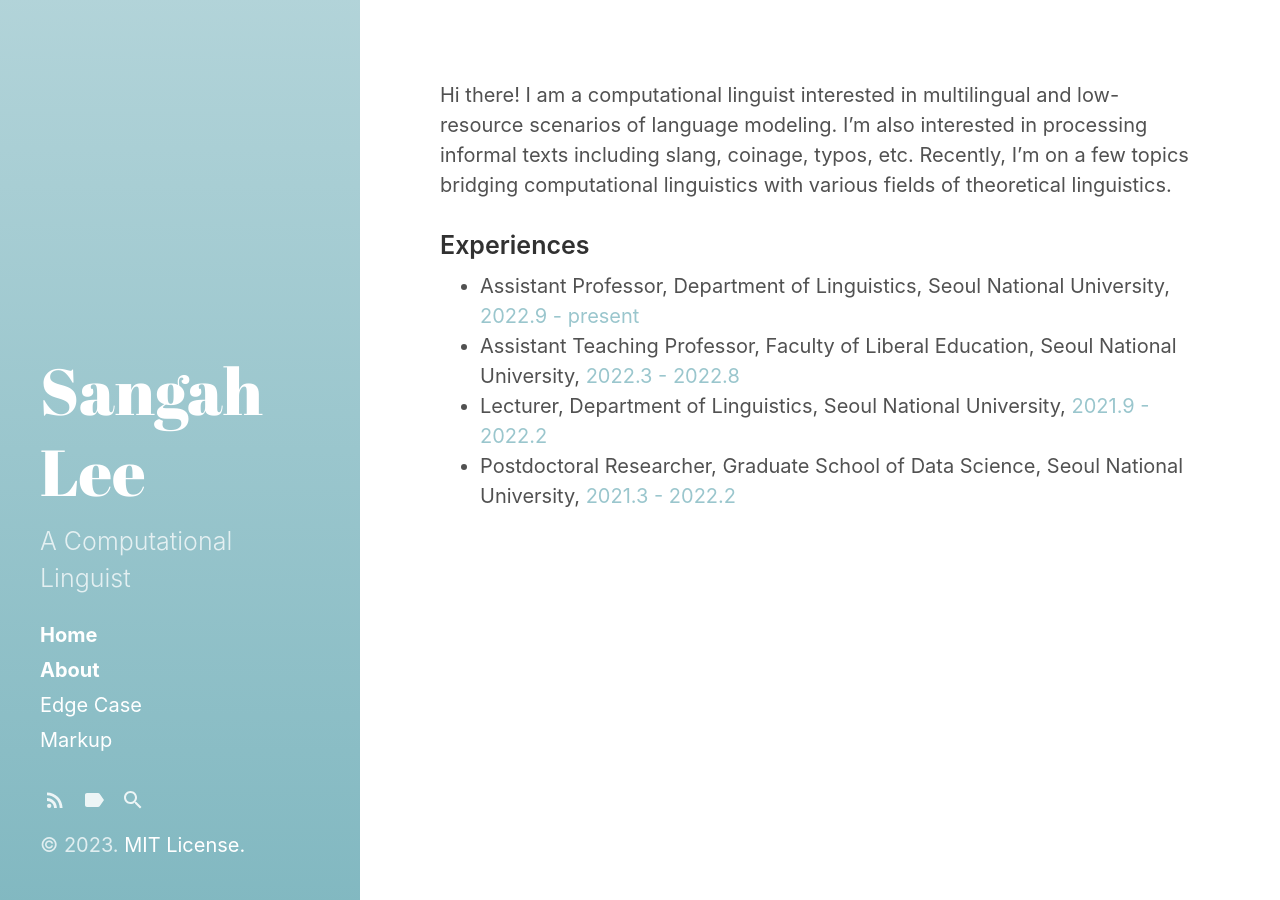
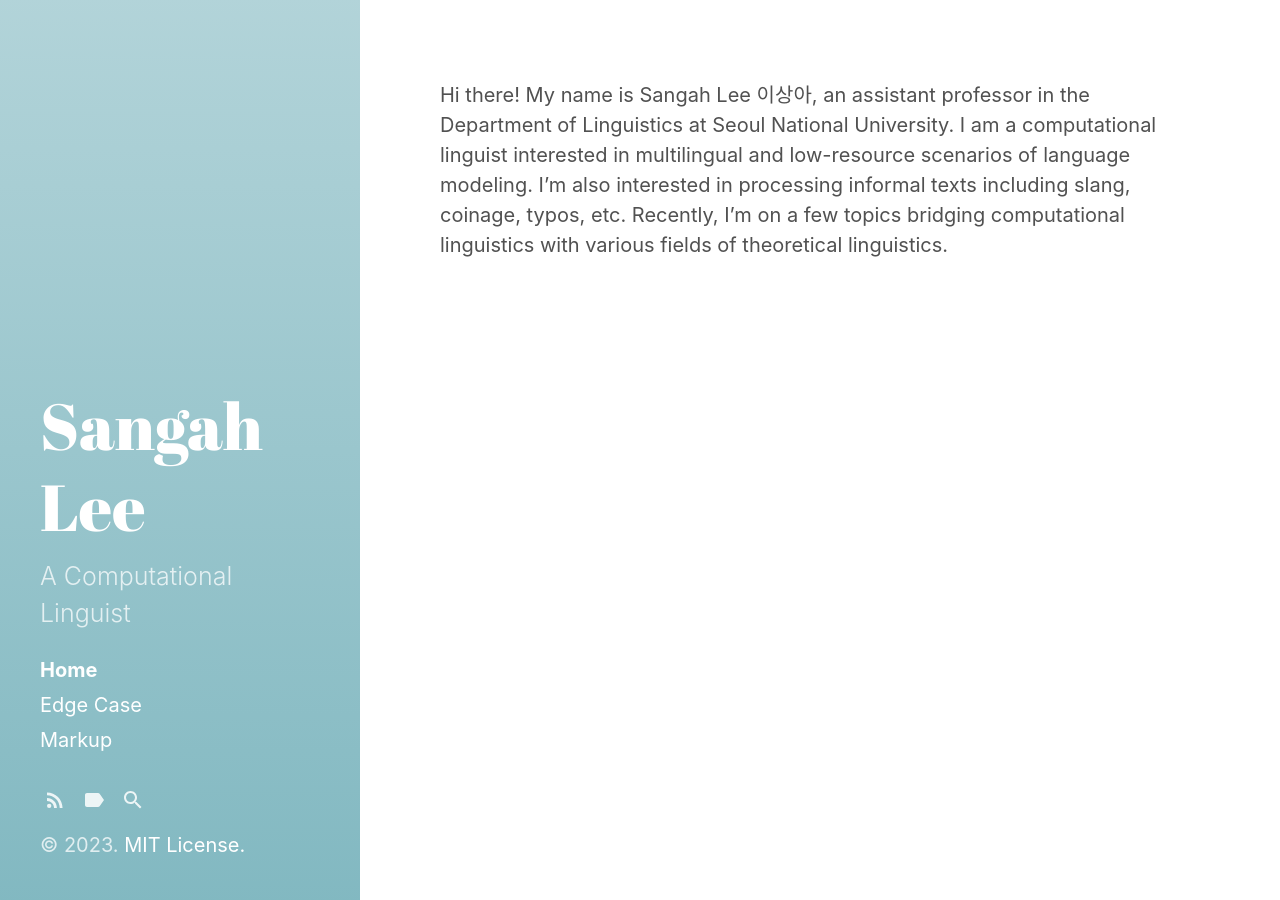
Before and after one commit to sanajlee/sanajlee.github.io, a Jekyll site: the page built from index.md, in a window 1280 px wide. Built offline with Jekyll 4.4.1, drawn with Linux system fonts in a browser that asks for light colours; the list of posts is cut into pages by our own code.

Commit message:
2023.03.01.

```diff
--- a/index.md
+++ b/index.md
@@ -1,13 +1,7 @@
 ---
 layout: index
-title: About
-sidebar_link: true
+title: Home
+sidebar_link: false
 ---
 
-Hi there! I am a computational linguist interested in multilingual and low-resource scenarios of language modeling. I'm also interested in processing informal texts including slang, coinage, typos, etc. Recently, I'm on a few topics bridging computational linguistics with various fields of theoretical linguistics.
-
-### Experiences
-* Assistant Professor, Department of Linguistics, Seoul National University, <span style="color:#9AC6CD">2022.9 - present</span>
-* Assistant Teaching Professor, Faculty of Liberal Education, Seoul National University, <span style="color:#9AC6CD">2022.3 - 2022.8</span>
-* Lecturer, Department of Linguistics, Seoul National University, <span style="color:#9AC6CD">2021.9 - 2022.2</span>
-* Postdoctoral Researcher, Graduate School of Data Science, Seoul National University, <span style="color:#9AC6CD">2021.3 - 2022.2</span>
+Hi there! My name is Sangah Lee 이상아, an assistant professor in the Department of Linguistics at Seoul National University. I am a computational linguist interested in multilingual and low-resource scenarios of language modeling. I'm also interested in processing informal texts including slang, coinage, typos, etc. Recently, I'm on a few topics bridging computational linguistics with various fields of theoretical linguistics.
```
